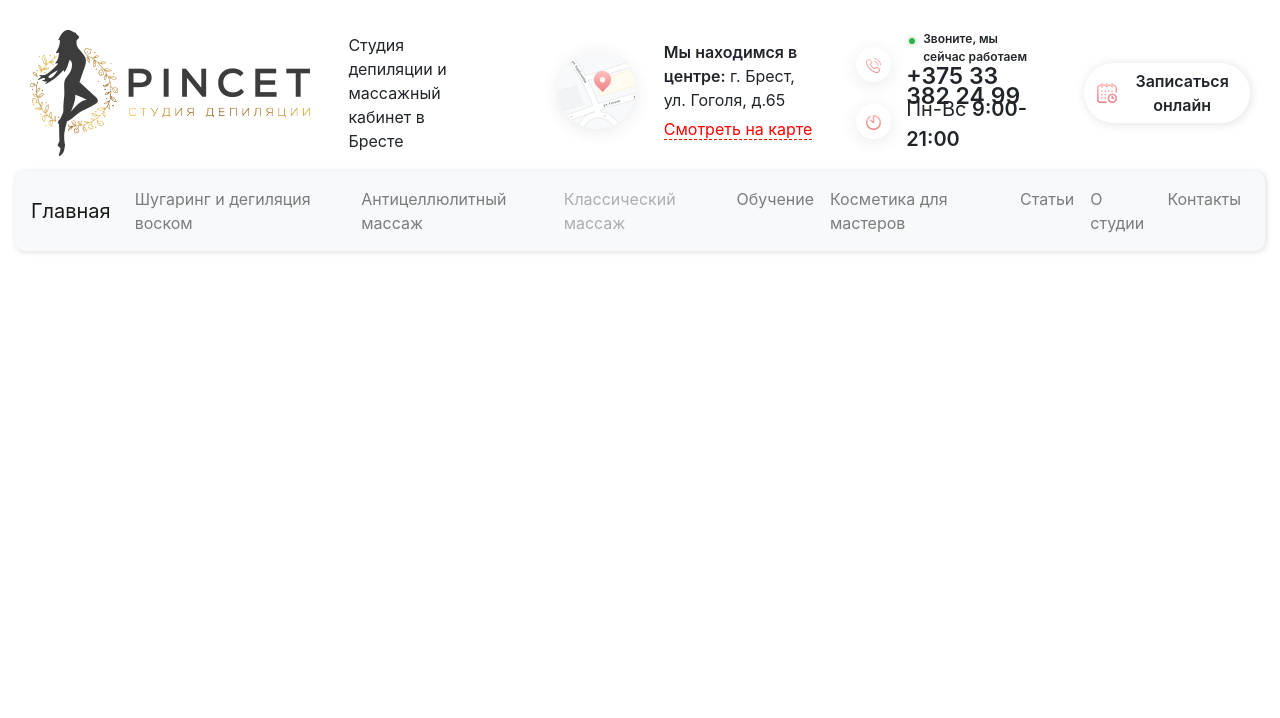
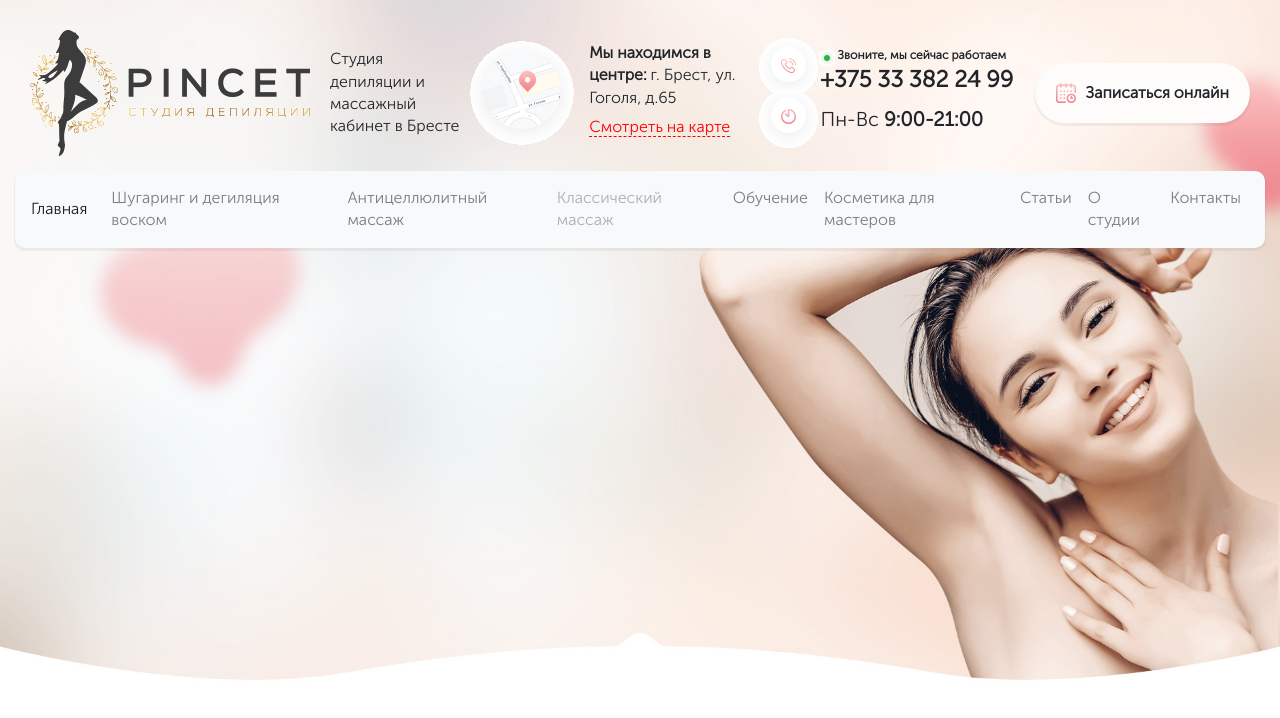
Before and after one commit to Mythologist2330/Shugaring, a website: page index.html in a window 1280 px wide. Shown: the top 718 px of the page. Drawn offline with nearby package versions, Linux system fonts and the light colour scheme; files that its build step writes are made by us from their sources.

Commit message:
add fonts, main img

```diff
--- a/index.html
+++ b/index.html
@@ -20,13 +20,16 @@
 <body>
     <div class="container">
         <div class="block-logo-info">
-            <img src="images/logo.png" class="img-logo">
+            <img src="images/logo.png" class="img-logo" alt="">
 
-            <p class="text-logo">Студия депиляции и массажный кабинет в Бресте</p>
-
-            <img src="images/map.png" class="map">
-            <p class="text-map"><span class="text-map-weight">Мы находимся в центре:</span> г. Брест, ул. Гоголя, д.65 <span class="text-map-link">Смотреть на карте</span></p>
-
+            <div class="text-logo">Студия депиляции и массажный кабинет в Бресте</div>
+            <div class="block-map">
+                <img src="images/map.png" class="map" alt="">
+                <div class="block-map-text">
+                    <p class="text-map"><strong>Мы находимся в центре:</strong> г. Брест, ул. Гоголя, д.65</p>
+                    <span class="text-map-link">Смотреть на карте</span>
+                </div>
+            </div>
             <div class="block-tel-and-work-time">
                 <div class="tel">
                     <img src="images/tel.png" class="img-tel">
@@ -51,8 +54,8 @@
             </div>
         </div>
 
-
         <nav class="my-main-nav-menu navbar navbar-expand-lg navbar-light bg-light">
+            <div class="nav-back"></div>
             <a class="navbar-brand" href="index.html">Главная <span class="sr-only">(Текущая)</span></a>
             <button class="navbar-toggler" type="button" data-toggle="collapse" data-target="#navbarNav" aria-controls="navbarNav" aria-expanded="false" aria-label="Toggle navigation">
                 <span class="navbar-toggler-icon"></span>
--- a/src/style.scss
+++ b/src/style.scss
@@ -1,25 +1,61 @@
+@font-face {
+    font-family: "Museo Sans Cyrl 100";
+    src: url("../../fonts/MUSEOSANSCYRL_0.OTF") format("opentype");
+}
+@font-face {
+    font-family: "Museo Sans Cyrl 300";
+    src: url("../../fonts/MUSEOSANSCYRL_1.OTF") format("opentype");
+}
+@font-face {
+    font-family: "Museo Sans Cyrl 500";
+    src: url("../../fonts/MUSEOSANSCYRL_2.OTF") format("opentype");
+}
+@font-face {
+    font-family: "Museo Sans Cyrl 700";
+    src: url("../../fonts/MUSEOSANSCYRL_3.OTF") format("opentype");
+}
+@font-face {
+    font-family: "Museo Sans Cyrl 900";
+    src: url("../../fonts/MUSEOSANSCYRL.OTF") format("opentype");
+}
+body {
+    line-height: 1.4;
+    font-family: "Museo Sans Cyrl 300", sans-serif;
+}
 .container{
     max-width: 1590px;
     height: 1127px;
     padding-top: 15px;
     margin-bottom: 200px;
     outline: 1px solid #000;
+    background: url(../../images/main.jpg) top/contain no-repeat;
+
 }
-
+p {
+    margin: 0;
+    padding: 0;
+}
 .block-logo-info{
     position: relative;
     height: 156px;
     padding: 15px;
     display: flex;
-    flex-direction: row;
+    justify-content: space-between;
     align-items: center;
+    img.img-logo {
+        margin-right: 20px;
+    }
     .text-logo{
-        width: 9vw;
-        margin: 0 7vw 0 3vw;
+        width: 15vw;
+        //margin: 0 7vw 0 3vw;
     }
-    .text-map{
+    .block-map {
+        display: flex;
+        align-items: center;
+    }
+    .block-map-text{
         width: 13vw;
-        margin: 0 2vw 0 1vw;
+        margin: 0 0 0 1vw;
         .text-map-weight{
             font-weight: 600;
         }
@@ -33,8 +69,6 @@
 }
 
 .block-tel-and-work-time{
-    width: 16vw;
-    margin: 0 3vw 0 0;
     display: flex;
     flex-direction: column;
     .tel{
@@ -95,14 +129,16 @@
 }
 
 .block-writing-appointment{
-    width: 14vw;
     height: 60px;
     display: flex;
     flex-direction: row;
     justify-content: center;
     align-items: center;
     border-radius: 50px;
-    box-shadow: 1px 1px 10px 1px rgba(0,0,0,0.1);
+    background: #fefcfb;
+    box-shadow: 0 2px 1px 1px rgba(0,0,0,.05);
+    padding: 0 20px;
+    white-space: nowrap;
     &:active{
         box-shadow: 0 0 1px 1px rgba(0,0,0,0.1);
     }
@@ -118,7 +154,8 @@
 
 .my-main-nav-menu{
     border-radius: 10px;
-    box-shadow: 1px 1px 5px 1px rgba(0,0,0,0.1);
+    justify-content: center;
+    box-shadow: 0 2px 1px 1px rgba(0,0,0,.05);
 }
 
 .list-main-menu{
@@ -126,3 +163,16 @@
     display: flex;
     justify-content: space-around;
 }
+.navbar-brand {
+    font-size: 1rem;
+}
+//.nav-back {
+//    width: 98%;
+//    position: absolute;
+//    background: antiquewhite;
+//    height: 54px;
+//    transform: translateY(10px);
+//    display: flex;
+//    margin: 0 auto;
+//    border-radius: 10px;
+//}
```
Also changed, not shown: fonts/Appetite_New.otf (added), fonts/MUSEOSANSCYRL.OTF (added), fonts/MUSEOSANSCYRL_0.OTF (added), fonts/MUSEOSANSCYRL_1.OTF (added), fonts/MUSEOSANSCYRL_2.OTF (added), fonts/MUSEOSANSCYRL_3.OTF (added), images/main.jpg (added).
